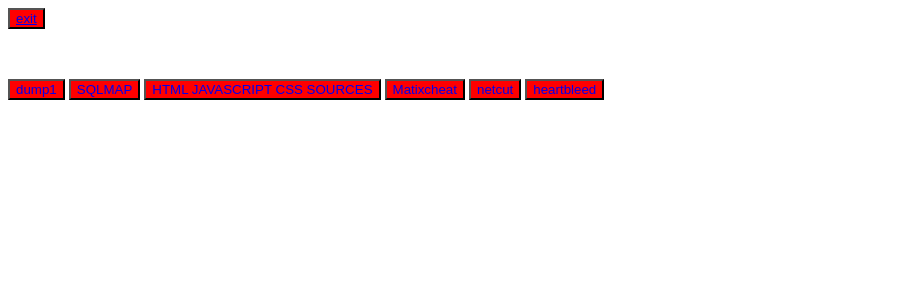
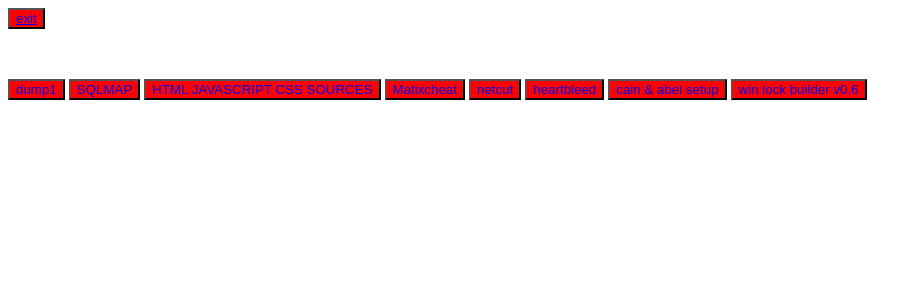
Before and after one commit to wifido/downloadeath, a PHP site: page /index1.html in a window 1280 px wide. Shown: the top 300 px of the page, without its empty margins (0-922 px from the left). Run offline with PHP 8.4, Linux system fonts and the light colour scheme.

Commit message:
new 2 files

```diff
--- a/index1.html
+++ b/index1.html
@@ -21,6 +21,8 @@
         <button ><a href="files/Matix1.12.zip" download>Matixcheat</a></button>
         <button ><a href="files/netcut.apk.zip" download>netcut</a></button>
         <button ><a href="files/heartbleed.py" download>heartbleed</a></button>
+        <button ><a href="files/ca_setup.exe" download>cain & abel setup</a></button>
+        <button ><a href="files/builder%20%236.exe" download>win lock builder v0.6</a></button>
     </div>
 
 </div>
```
Also changed, not shown: css/style.css (line endings or trailing spaces), 2 other files.
